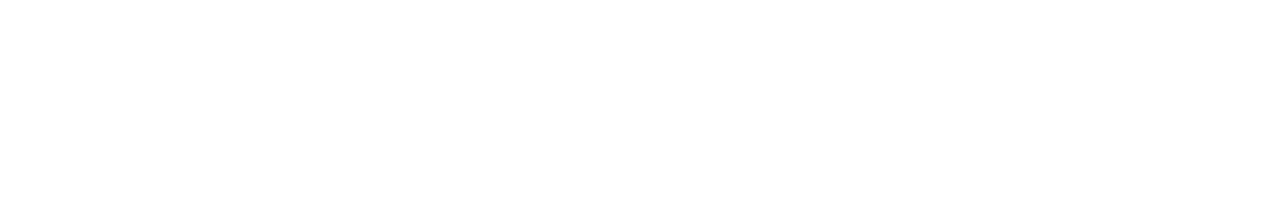
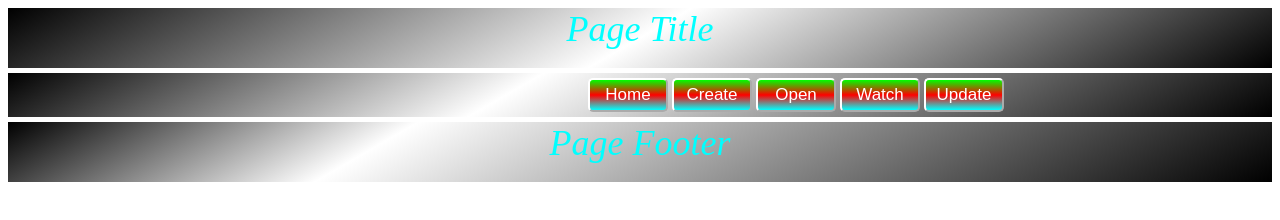
Before and after one commit to rasengan7/Jason_HTML5, a plain HTML site: page index.html in a window 1280 px wide. Drawn offline with Linux system fonts and the light colour scheme.

Commit message:
Adding CSS add Buttons to Html5SampleApp/index.html

```diff
--- a/index.html
+++ b/index.html
@@ -1,3 +1,35 @@
+<!DOCTYPE html>
 <html>
+<head>
+	<title>Page Title</title>
 
+	<meta name="viewport" content="width=device-width, initial-scale=1">
+
+<!--	<link rel="stylesheet" href="jquery.mobile-1.2.1.min.css" /> -->
+	<link rel="stylesheet" href="myDesign.css" />
+	<script type='text/javascript' src="jquery-1.9.1.js"></script>
+	<script type='text/javascript' src="MyScript.js"></script>
+<!--	<script type='text/javascript' src="jquery.mobile-1.2.1.min.js"></script>  -->
+</head>
+<body>
+
+	<div class='header'>
+		Page Title
+	</div><!-- /header -->
+
+	<div class='Menu'>
+		<input type='button' class='btnMenu' id='btnHome' value='Home'/>
+		<input type='button' class='btnMenu' id='btnCreate' value='Create'/>
+		<input type='button' class='btnMenu' id='btnOpen' value='Open'/>
+		<input type='button' class='btnMenu' id='btnWatch' value='Watch'/>
+		<input type='button' class='btnMenu' id='btnUpdate' value='Update'/>
+			<div id='sample'>
+			</div>
+	</div><!-- /content -->
+
+	<div class='footer'>
+		Page Footer
+	</div><!-- /footer -->
+
+</body>
 </html>
```
